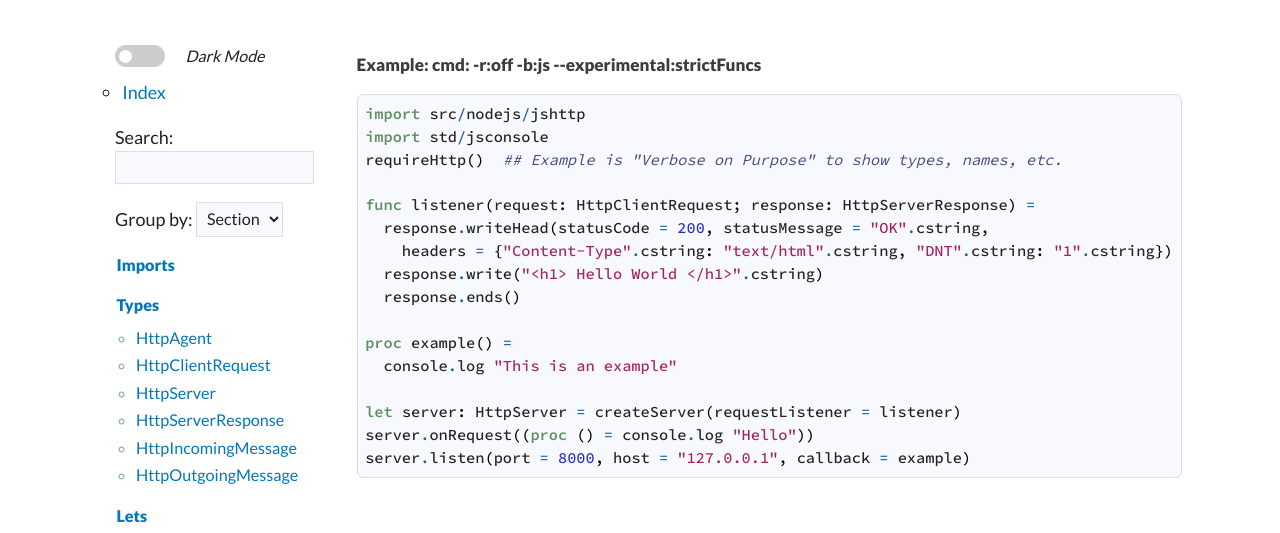
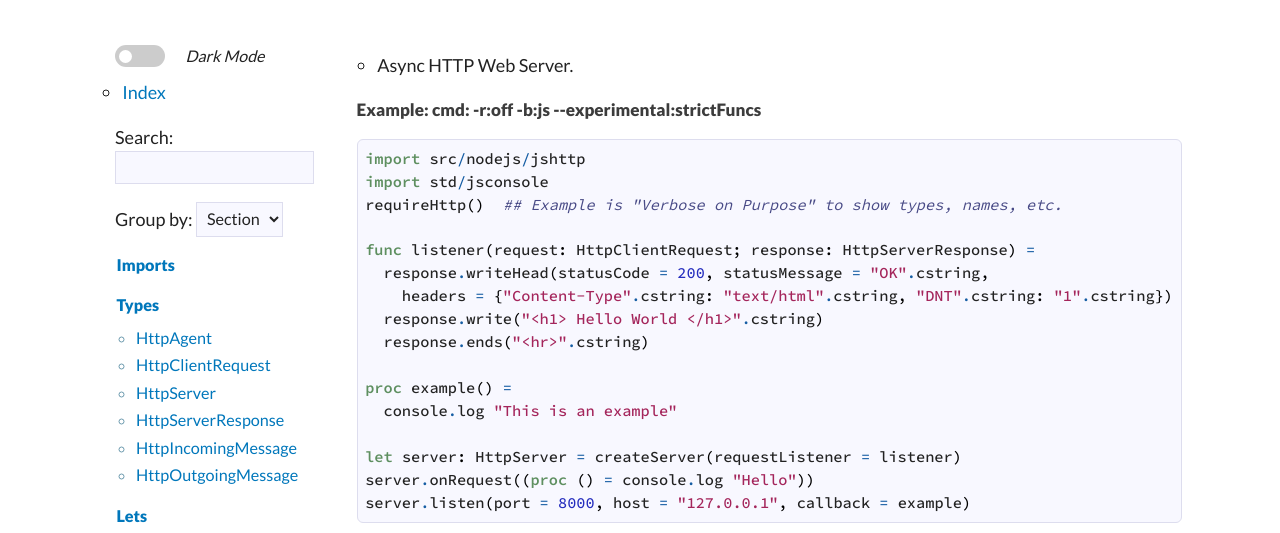
Before and after one commit to juancarlospaco/nodejs, a plain HTML site: page docs/nodejs/jshttp.html in a window 1280 px wide. Shown: the part 90-623 px from the top of the page. Drawn offline with Linux system fonts and the light colour scheme; files whose address does not match are found by name.

Commit message:
More HTTP Server examples

```diff
--- a/docs/nodejs/jshttp.html
+++ b/docs/nodejs/jshttp.html
@@ -526,7 +526,9 @@ window.addEventListener('DOMContentLoaded', main);
   <div class="nine columns" id="content">
   <div id="tocRoot"></div>
 
-  <p class="module-desc">
+  <p class="module-desc"><ul class="simple"><li>Async HTTP Web Server.</li>
+</ul>
+
 <p><strong class="examples_text">Example: cmd: -r:off -b:js --experimental:strictFuncs</strong></p>
 <pre class="listing"><span class="Keyword">import</span> <span class="Identifier">src</span><span class="Operator">/</span><span class="Identifier">nodejs</span><span class="Operator">/</span><span class="Identifier">jshttp</span>
 <span class="Keyword">import</span> <span class="Identifier">std</span><span class="Operator">/</span><span class="Identifier">jsconsole</span>
@@ -536,7 +538,7 @@ window.addEventListener('DOMContentLoaded', main);
   <span class="Identifier">response</span><span class="Operator">.</span><span class="Identifier">writeHead</span><span class="Punctuation">(</span><span class="Identifier">statusCode</span> <span class="Operator">=</span> <span class="DecNumber">200</span><span class="Punctuation">,</span> <span class="Identifier">statusMessage</span> <span class="Operator">=</span> <span class="StringLit">&quot;OK&quot;</span><span class="Operator">.</span><span class="Identifier">cstring</span><span class="Punctuation">,</span>
     <span class="Identifier">headers</span> <span class="Operator">=</span> <span class="Punctuation">{</span><span class="StringLit">&quot;Content-Type&quot;</span><span class="Operator">.</span><span class="Identifier">cstring</span><span class="Punctuation">:</span> <span class="StringLit">&quot;text/html&quot;</span><span class="Operator">.</span><span class="Identifier">cstring</span><span class="Punctuation">,</span> <span class="StringLit">&quot;DNT&quot;</span><span class="Operator">.</span><span class="Identifier">cstring</span><span class="Punctuation">:</span> <span class="StringLit">&quot;1&quot;</span><span class="Operator">.</span><span class="Identifier">cstring</span><span class="Punctuation">}</span><span class="Punctuation">)</span>
   <span class="Identifier">response</span><span class="Operator">.</span><span class="Identifier">write</span><span class="Punctuation">(</span><span class="StringLit">&quot;&lt;h1&gt; Hello World &lt;/h1&gt;&quot;</span><span class="Operator">.</span><span class="Identifier">cstring</span><span class="Punctuation">)</span>
-  <span class="Identifier">response</span><span class="Operator">.</span><span class="Identifier">ends</span><span class="Punctuation">(</span><span class="Punctuation">)</span>
+  <span class="Identifier">response</span><span class="Operator">.</span><span class="Identifier">ends</span><span class="Punctuation">(</span><span class="StringLit">&quot;&lt;hr&gt;&quot;</span><span class="Operator">.</span><span class="Identifier">cstring</span><span class="Punctuation">)</span>
 
 <span class="Keyword">proc</span> <span class="Identifier">example</span><span class="Punctuation">(</span><span class="Punctuation">)</span> <span class="Operator">=</span>
   <span class="Identifier">console</span><span class="Operator">.</span><span class="Identifier">log</span> <span class="StringLit">&quot;This is an example&quot;</span>
@@ -1282,7 +1284,7 @@ Alias for <tt class="docutils literal"><span class="pre"><span class="Identifier
       <div class="twelve-columns footer">
         <span class="nim-sprite"></span>
         <br/>
-        <small style="color: var(--hint);">Made with Nim. Generated: 2021-05-19 02:28:46 UTC</small>
+        <small style="color: var(--hint);">Made with Nim. Generated: 2021-05-19 02:45:21 UTC</small>
       </div>
     </div>
   </div>
```
